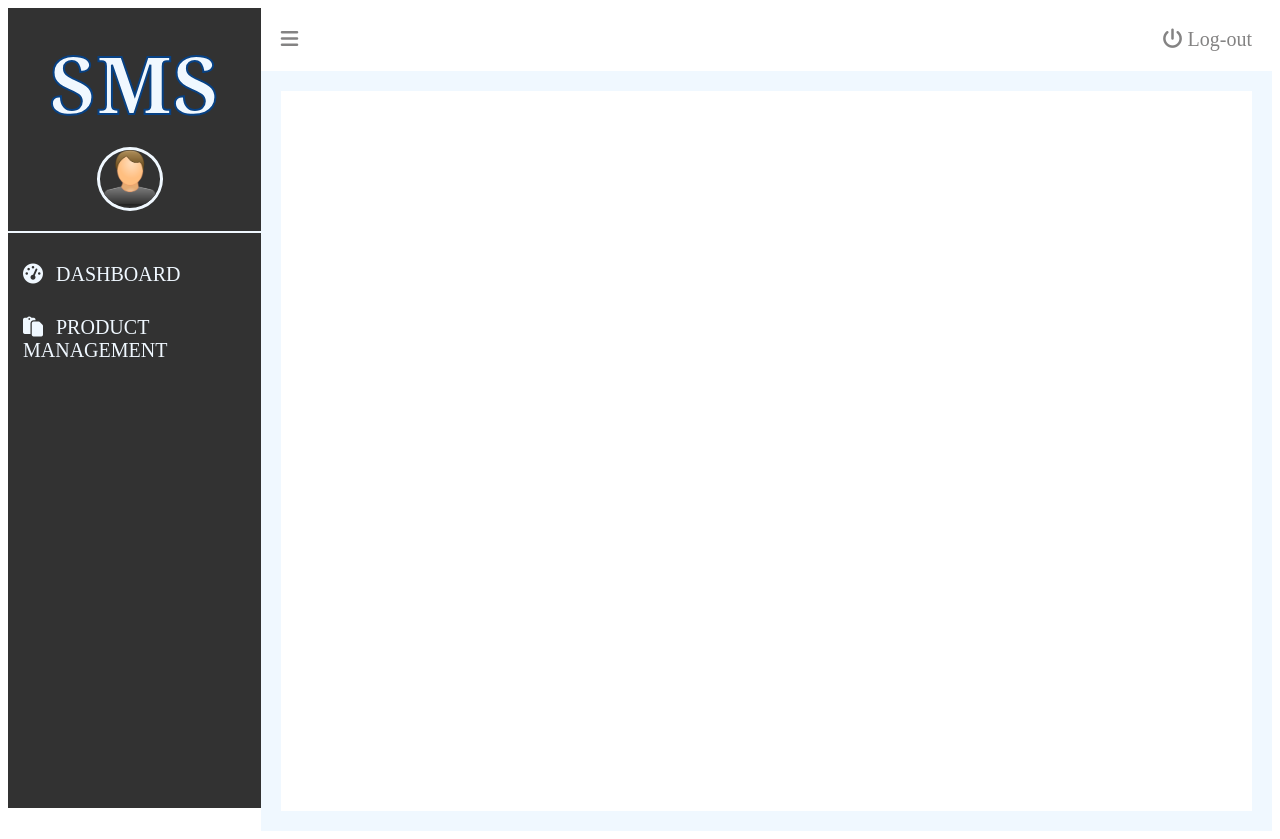
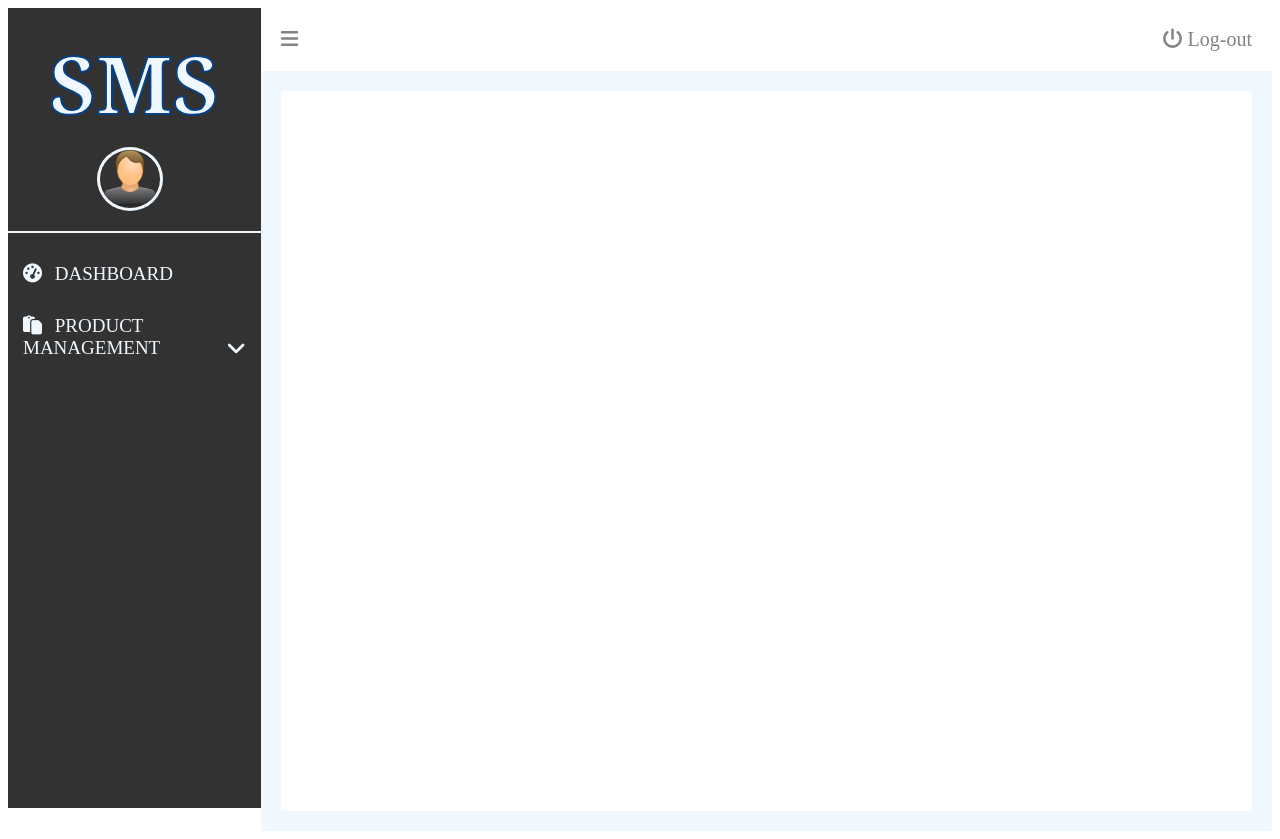
Before and after one commit to AleMezz00/SAPD_STOCK_MANAGEMENT_SYSTEM, a PHP site: page /product.php in a window 1280 px wide. Run offline with PHP 8.4, Linux system fonts and the light colour scheme; the visitor is signed in with stand-in values (Sample User, id 1); data that the repository does not hold is empty; some libraries are stand-ins or nearby versions.

Commit message:
menu tendina

```diff
--- a/css/login1.css
+++ b/css/login2.css
@@ -142,18 +142,20 @@ ul.dashboard_menu_lists{
     padding: 0;
 }
 
-ul.dashboard_menu_lists li{
-    padding:15px 15px;
-    font-size: 18px;
+ul.dashboard_menu_lists li.liMainMenu{
+    padding-top:15px;
     text-transform: uppercase;
 }
 
-ul.dashboard_menu_lists li a{
+ul.dashboard_menu_lists li.liMainMenu a{
+    padding:0px 15px;
     text-decoration: none;
     color: aliceblue;
     height: 100%;
     display: block;
-    font-size: 20px;
+    font-size: 19px;
+    padding-bottom: 15px;
+
 }
 
 ul.dashboard_menu_lists li.menuActive{
@@ -190,3 +192,22 @@ div.dashboard_content_main{
 .menuText{
     margin-left: 8px;
 }
+ul.subMenus{
+    list-style-type: none;
+    background: #032b59;
+    display: none;
+}
+a.subMenuLink{
+    padding-top: 10px !important;
+    padding-bottom: 10px !important;
+    text-transform: none;
+    font-size: 16px !important;
+}
+a.subMenuLink i{
+    font-size: 16px !important;
+    width: 16px !important;
+}
+i.mainMenuIconArrow{
+    float: right;
+    font-size: 22px !important;
+}
--- a/dashboard.php
+++ b/dashboard.php
@@ -10,7 +10,7 @@
 <html>
     <head>
         <title>Dashboard - Stock Management System</title>
-        <link rel="stylesheet" type="text/css" href="css/login1.css">
+        <link rel="stylesheet" type="text/css" href="css/login2.css">
         <script src="http://use.fontawesome.com/0c7a3095b5.js"></script>
     </head>
     <body>
--- a/js/script.js
+++ b/js/script.js
@@ -33,3 +33,26 @@ toggleBtn.addEventListener( 'click', (event)  => {
 }
 
 });
+
+document.addEventListener('click', function(e){
+    let clickedEl = e.target;
+
+    if(clickedEl.classList.contains('showHideSubMenu')){
+        let subMenu = clickedEl.closest('li').querySelector('.subMenus');
+        let mainMenuIcon = clickedEl.closest('li').querySelector('.mainMenuIconArrow');
+
+        console.log(mainMenuIcon);
+
+        if(subMenu != null){
+            if(subMenu.style.display === 'block'){
+                subMenu.style.display = 'none';
+                mainMenuIcon.classList.remove('fa-angle-up');
+                mainMenuIcon.classList.add('fa-angle-down');
+            } else {
+                subMenu.style.display = 'block';
+                mainMenuIcon.classList.remove('fa-angle-down');
+                mainMenuIcon.classList.add('fa-angle-up');
+            }
+        }
+    }
+});
--- a/login.php
+++ b/login.php
@@ -30,7 +30,7 @@
     <head>
         <title>Login - Stock Management System</title>
 
-        <link rel="stylesheet" type="text/css" href="css/login1.css">
+        <link rel="stylesheet" type="text/css" href="css/login2.css">
     </head>
     <body id="loginBody" class="login_background">
         <?php
--- a/partials/app-sidebar.php
+++ b/partials/app-sidebar.php
@@ -8,11 +8,20 @@
     <div class="dashboard_sidebar_menus">
         <ul class="dashboard_menu_lists">
             <!-- class="menuActive" -->
-            <li>
+            <li class="liMainMenu">
                 <a href="./dashboard.php"> <i class="fa fa-dashboard"></i> <span class="menuText"> Dashboard </span> </a>
             </li>
-            <li>
-                <a href="./product.php"> <i class="fa fa-clipboard"></i> <span class="menuText"> Product Management </span> </a>
+            <li class="liMainMenu showHideSubMenu">
+                <a href="javascript:void(0);" class="showHideSubMenu">
+                    <i class="fa fa-clipboard showHideSubMenu"></i>
+                    <span class="menuText showHideSubMenu"> Product Management </span>
+                    <i class="fa fa-angle-down mainMenuIconArrow showHideSubMenu"></i>
+                </a>
+
+                <ul class="subMenus" id="product">
+                    <li><a class="subMenuLink" href="#"> <i class="fa fa-circle-o"></i> View Product</a></li>
+                    <li><a class="subMenuLink" href="#"> <i class="fa fa-circle-o"></i> Add Product</a></li>
+                </ul>
             </li>
         </ul>
     </div>
--- a/product.php
+++ b/product.php
@@ -10,7 +10,7 @@
 <html>
     <head>
         <title>Dashboard - Stock Management System</title>
-        <link rel="stylesheet" type="text/css" href="css/login1.css">
+        <link rel="stylesheet" type="text/css" href="css/login2.css?v=<?= time(); ?>">
         <script src="http://use.fontawesome.com/0c7a3095b5.js"></script>
     </head>
     <body>
@@ -31,6 +31,6 @@
             </div>
         </div>
 
-        <script src="js/script.js"></script>
+        <script src="js/script.js?v=<?= time(); ?>"></script>
     </body>
 </html>
```
